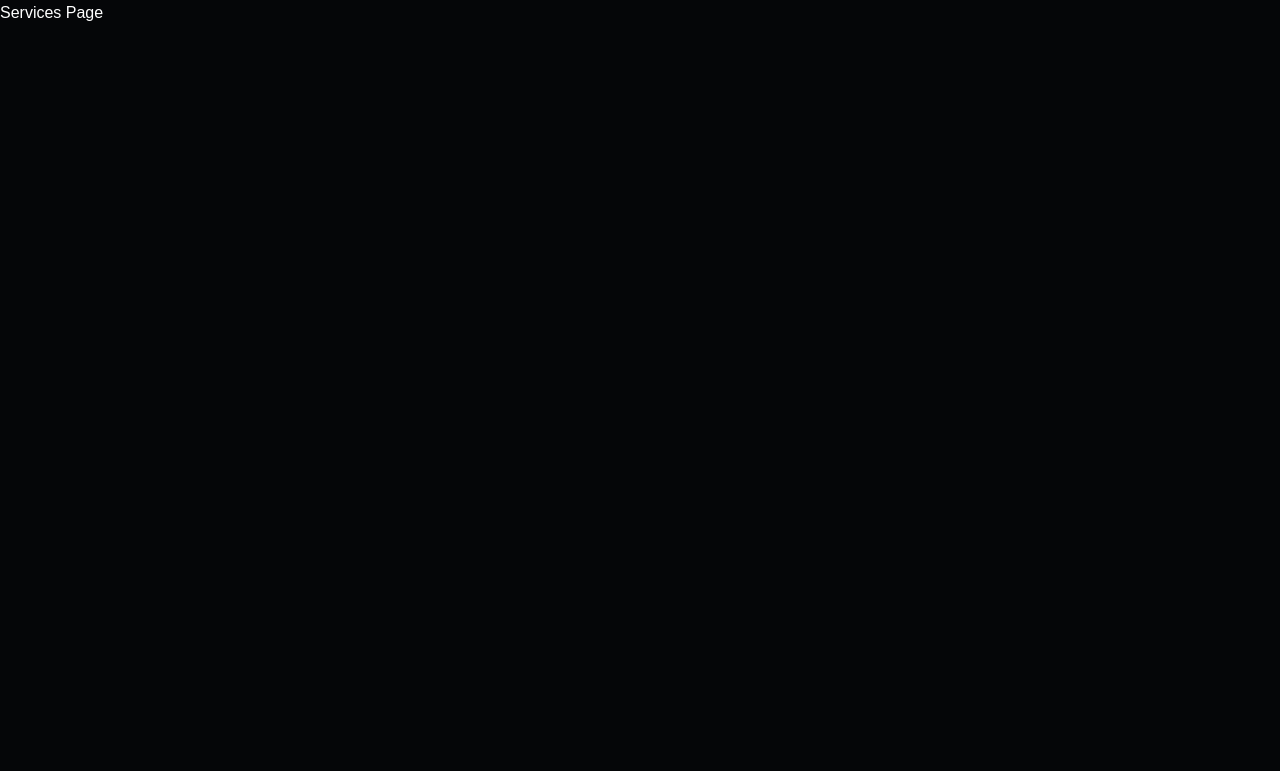
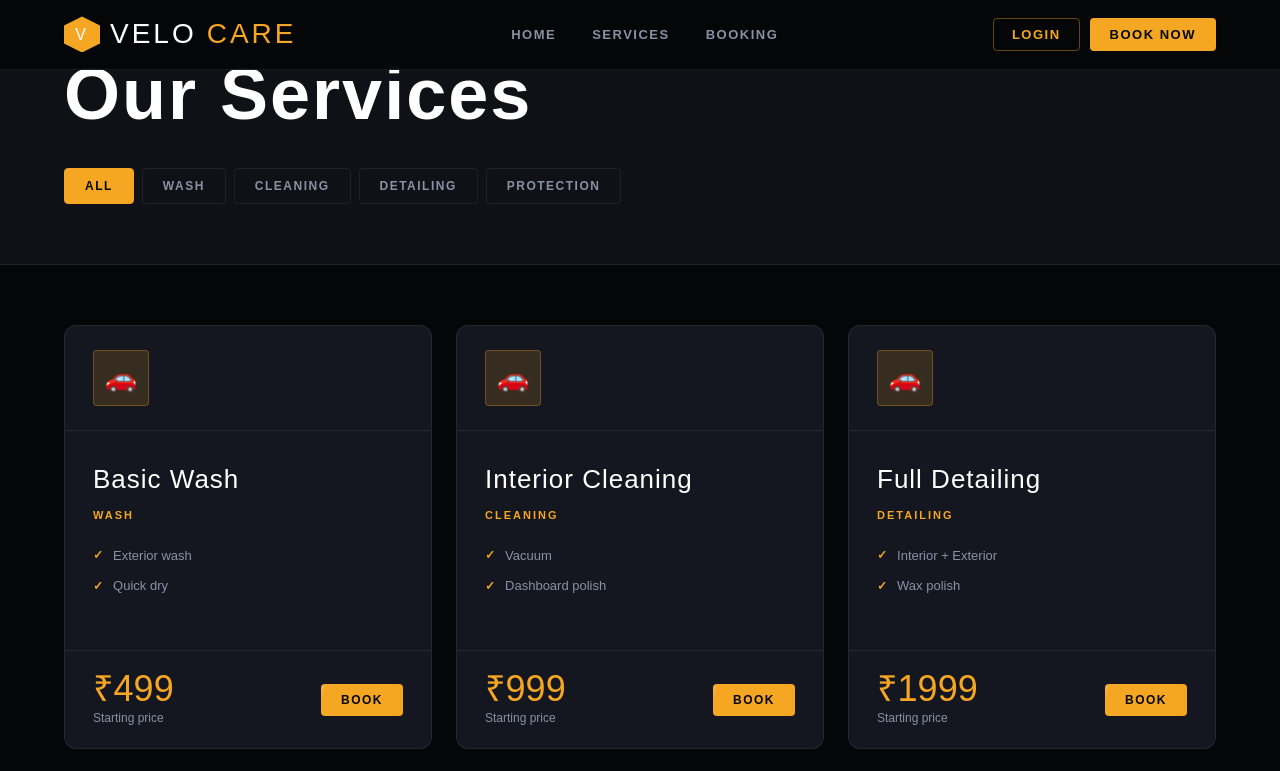
Before and after one commit to vishnuwebz/velcare-platform, a React app in the folder frontend/frontend/: page /services in a window 1280 px wide. Shown: the top 771 px of the page. Built offline with nearby package versions, Linux system fonts and the light colour scheme; the HTML template or start-up script is replaced by a standard one.

Commit message:
feat: implement services page with dynamic filtering and reusable service card components

```diff
--- /dev/null
+++ b/frontend/frontend/src/components/services/FilterBar.jsx
@@ -0,0 +1,15 @@
+export default function FilterBar({ categories, selected, setSelected }) {
+  return (
+    <div className="filter-bar">
+      {["All", ...categories].map((cat, i) => (
+        <button
+          key={i}
+          className={`filter-btn ${selected === cat ? "active" : ""}`}
+          onClick={() => setSelected(cat)}
+        >
+          {cat}
+        </button>
+      ))}
+    </div>
+  );
+}
--- /dev/null
+++ b/frontend/frontend/src/components/services/ServiceCard.jsx
@@ -0,0 +1,31 @@
+export default function ServiceCard({ service }) {
+  return (
+    <div className="package-card">
+      <div className="package-card-header">
+        <div className="package-card-icon">🚗</div>
+      </div>
+
+      <div className="package-card-body">
+        <div className="package-name">{service.name}</div>
+        <div className="package-category">{service.category}</div>
+
+        <ul className="package-features">
+          {service.features.map((f, i) => (
+            <li key={i}>{f}</li>
+          ))}
+        </ul>
+      </div>
+
+      <div className="package-footer">
+        <div>
+          <div className="package-price">₹{service.price}</div>
+          <div className="package-price-note">Starting price</div>
+        </div>
+
+        <button className="btn btn-primary btn-sm">
+          Book
+        </button>
+      </div>
+    </div>
+  );
+}
--- a/frontend/frontend/src/pages/Services.jsx
+++ b/frontend/frontend/src/pages/Services.jsx
@@ -1,3 +1,70 @@
+import { useState } from "react";
+import Navbar from "../components/Navbar";
+import ServiceCard from "../components/services/ServiceCard";
+import FilterBar from "../components/services/FilterBar";
+
 export default function Services() {
-  return <div className="page active">Services Page</div>;
+  const [selected, setSelected] = useState("All");
+
+  const services = [
+    {
+      name: "Basic Wash",
+      category: "Wash",
+      price: 499,
+      features: ["Exterior wash", "Quick dry"]
+    },
+    {
+      name: "Interior Cleaning",
+      category: "Cleaning",
+      price: 999,
+      features: ["Vacuum", "Dashboard polish"]
+    },
+    {
+      name: "Full Detailing",
+      category: "Detailing",
+      price: 1999,
+      features: ["Interior + Exterior", "Wax polish"]
+    },
+    {
+      name: "Ceramic Coating",
+      category: "Protection",
+      price: 4999,
+      features: ["Paint protection", "Gloss finish"]
+    }
+  ];
+
+  const categories = [...new Set(services.map(s => s.category))];
+
+  const filtered =
+    selected === "All"
+      ? services
+      : services.filter(s => s.category === selected);
+
+  return (
+    <>
+      <Navbar />
+
+      <div className="page active">
+        <div className="services-hero">
+          <div className="container">
+            <h1 className="section-title">Our Services</h1>
+
+            <FilterBar
+              categories={categories}
+              selected={selected}
+              setSelected={setSelected}
+            />
+          </div>
+        </div>
+
+        <div className="services-grid-section container">
+          <div className="grid-3">
+            {filtered.map((service, i) => (
+              <ServiceCard key={i} service={service} />
+            ))}
+          </div>
+        </div>
+      </div>
+    </>
+  );
 }
```
